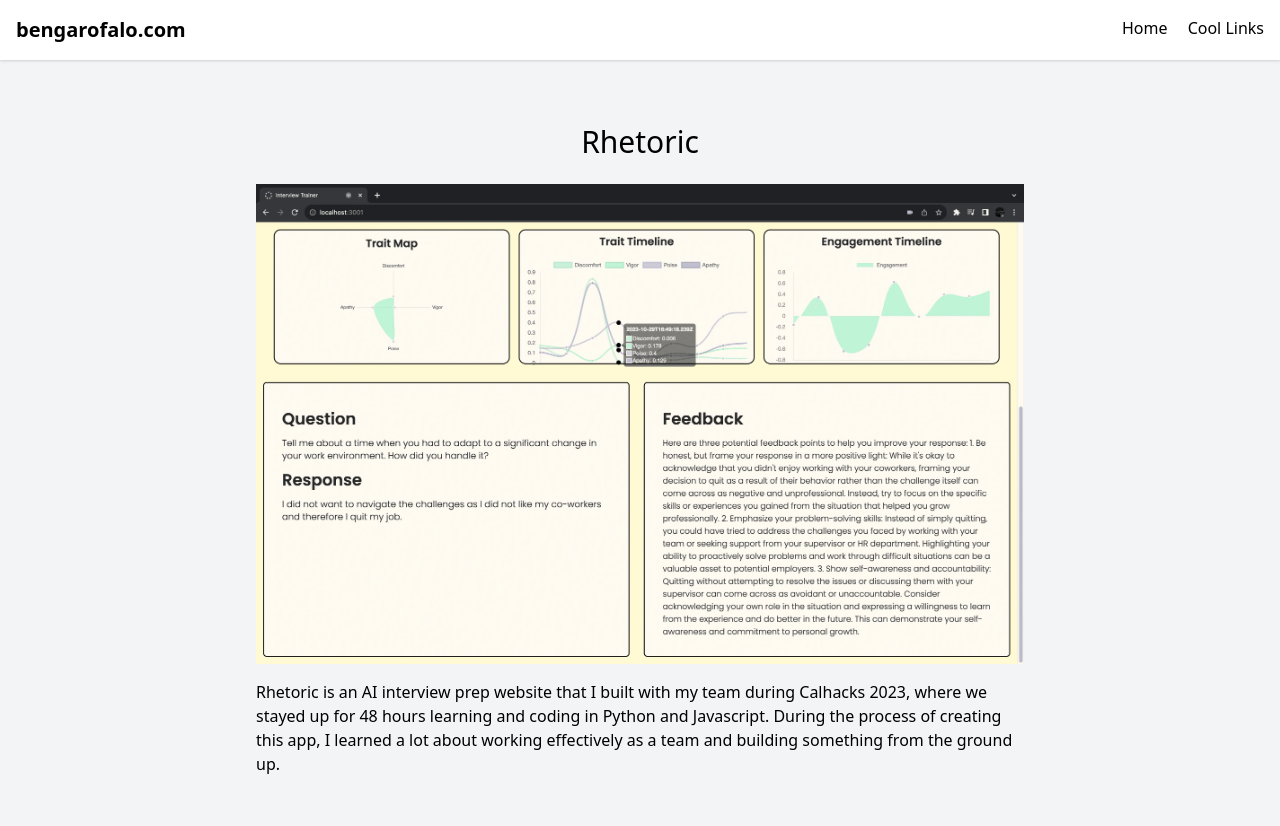
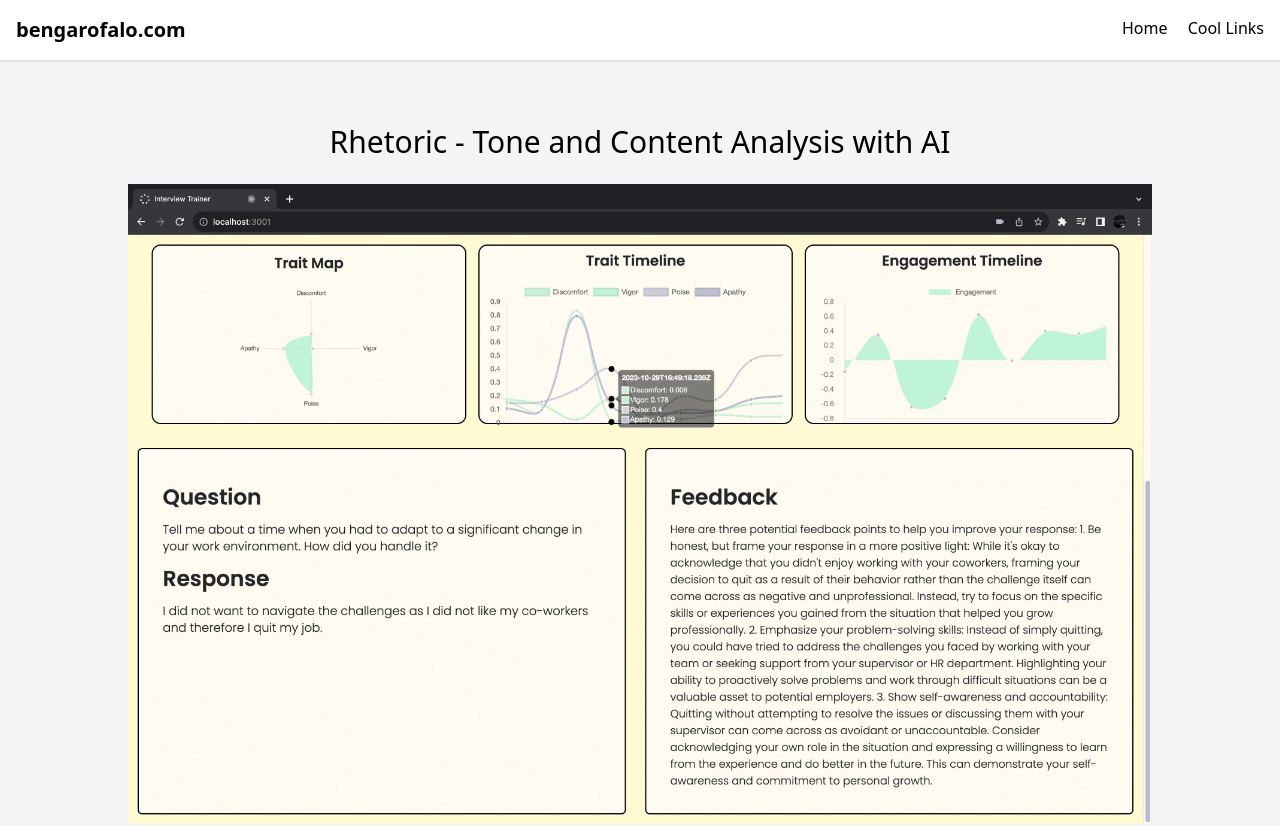
Before and after one commit to Ben8176/Ben8176.github.io, a website: page rhetoric.html in a window 1280 px wide. Shown: the top 826 px of the page. Drawn offline with nearby package versions, Linux system fonts and the light colour scheme.

Commit message:
finished rhetoric page

```diff
--- a/rhetoric.html
+++ b/rhetoric.html
@@ -23,14 +23,9 @@
       </div>
     </nav>
 
-    <div class="flex flex-col items-center mb-16 mt-16 mx-auto max-w-3xl">
-            <h1 class="text-3xl">Rhetoric</h1>
+    <div class="flex flex-col items-center mb-16 mt-16 mx-auto max-w-5xl">
+            <h1 class="text-3xl">Rhetoric - Tone and Content Analysis with AI</h1>
             <br />
-
-         <!-- <img
-          src="pics/rhetoricdemo.png"
-          alt="Rhetoric web app"
-          /> -->
 
           <picture>
                 <source type="image/webp" srcset="pics/rhetoricdemo.webp">
@@ -40,9 +35,27 @@
 
         <p class="mt-4 mb-4">
           Rhetoric is an AI interview prep website that I built with my team during Calhacks 2023, where we stayed up for 48 hours
-          learning and coding in Python and Javascript. During the process of creating this app, I learned a lot about working
-          effectively as a team and building something from the ground up.
+          learning and building our app. We started with a completely different project in mind, but the idea for an AI interview prep tool kind of bubbled up after we learned about Hume.ai's expression and tone analysis API.
+
+          <br/>
+          <br/>
+
+          With Rhetoric, the user records a video of themselves responding to an interview question randomly selected from a question bank. The response is then transcribed to text with OpenAI's Whisper API and analyzed using Hume.ai's emotional and tonal AI models to see whether your response was confident, nervous, arrogant etc. The transcribed text is sent to the LLaMA 13b LLM hosted with Together.ai, where it is prompted to give the user constructive feedback on the content of what they said. Finally, the results from the tonal and content analysis are presented to the user with an intuitive UI.
+
+          <br/>
+          <br/>
+          Made with Flask, Node.js, with APIs from OpenAI, ElevenLabs, Hume.ai, and Together.ai
+          <br/>
+          <br/>
+          The following diagram gives an overview of the app:
         </p>
+        <br/>
+
+        <picture>
+                <source type="image/webp" srcset="pics/rhetoric_blocks.webp">
+                <source type="image/png" srcset="pics/rhetoricdemo.png">
+                <img src="pics/rhetoricdemo.png" class="">
+        </picture>
 
     </div>
   </body>
```
Also changed, not shown: index.html (+16 -25 lines), pics/rhetoric_blocks.jpg (added), pics/rhetoric_blocks.webp (added).
